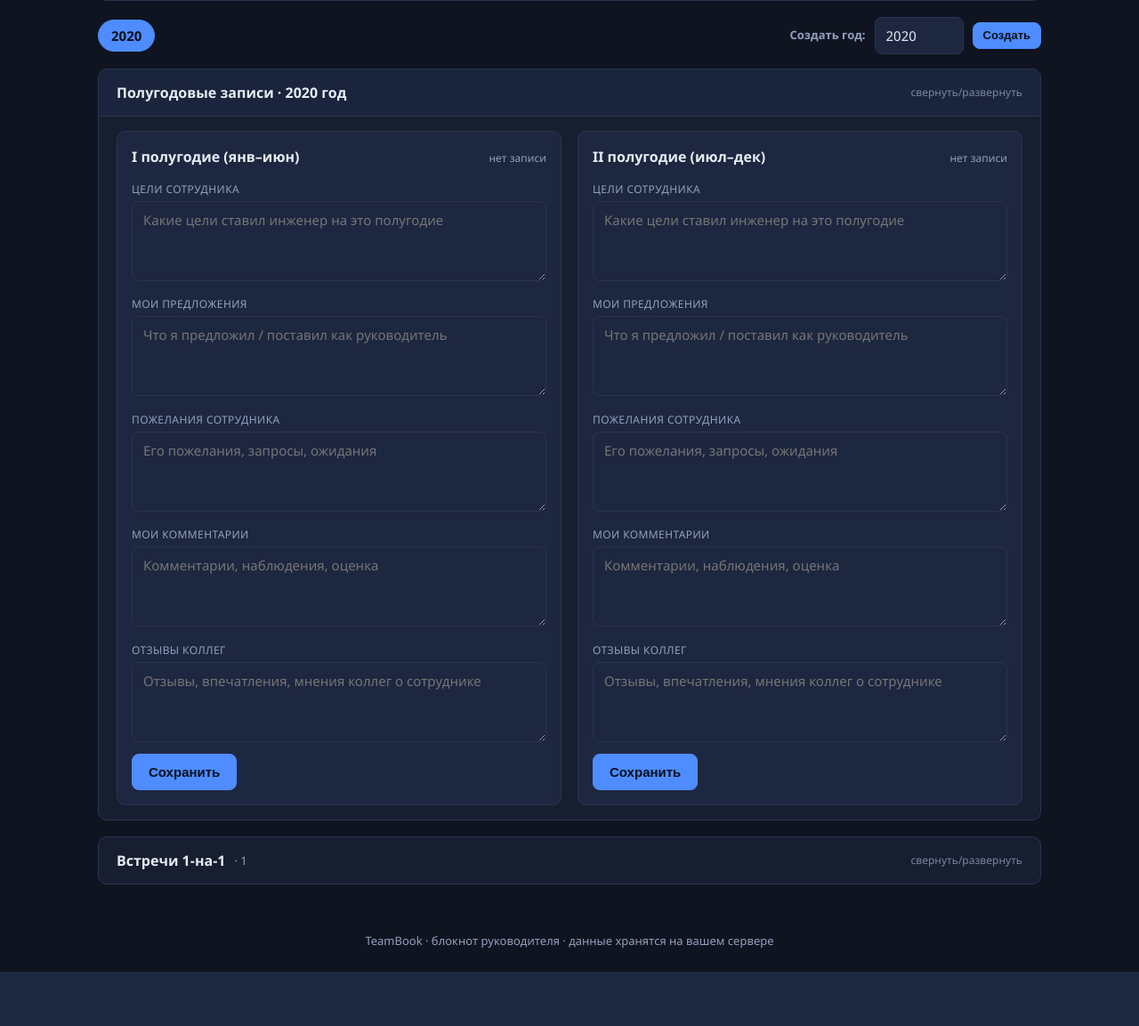
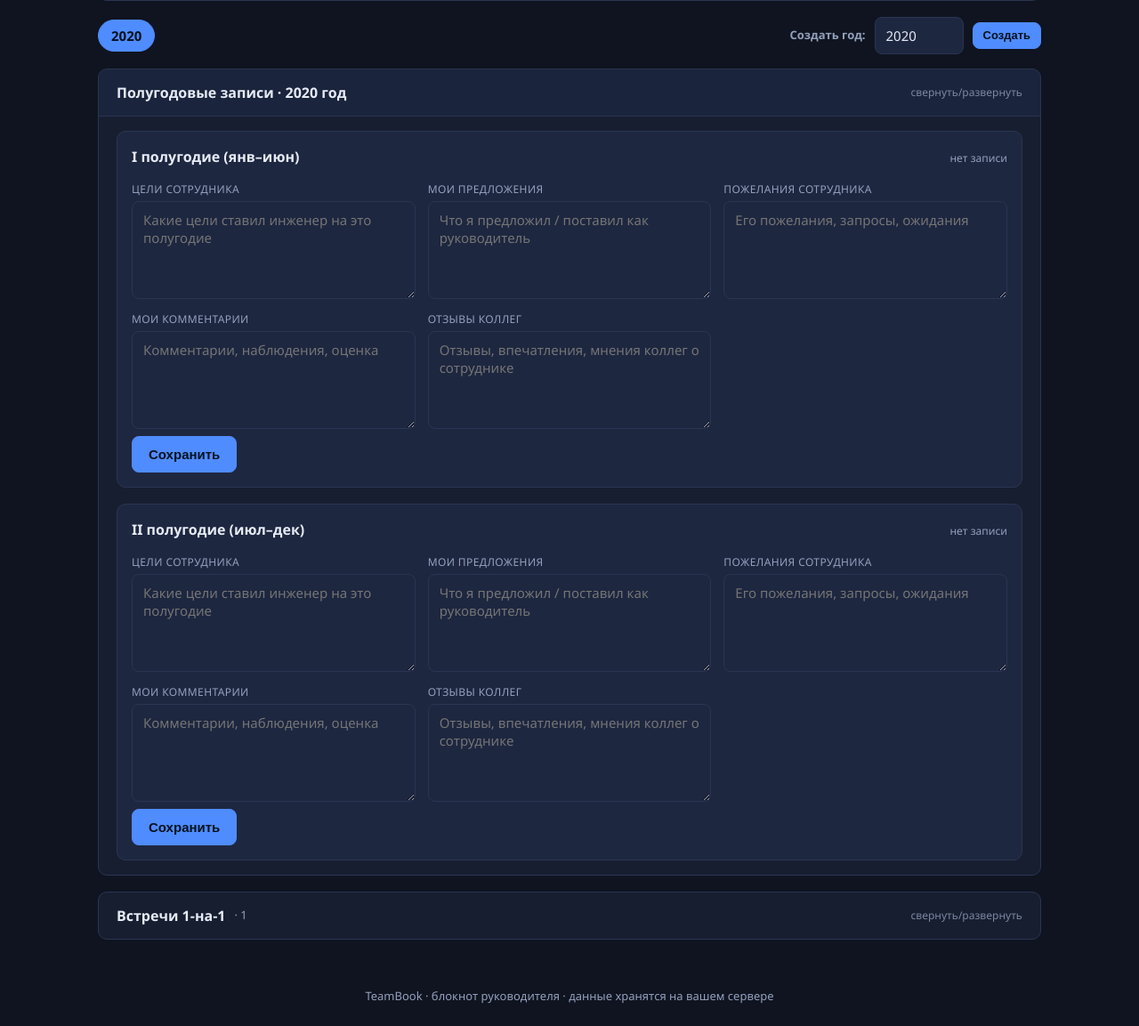
Before and after one commit to shoonia69/teambook, a Flask app: page /employee/1 in a window 1280 px wide, after a click that opens the changed part. Shown: the part 518-1671 px from the top of the page at 89% size. Before the commit the page ends 1610 px from the top, so only its background shows below. Run offline with Flask 3, Linux system fonts and the light colour scheme; the visitor is signed in with stand-in values (Sample User, id 1); tables that the repository leaves empty hold one stand-in row (values such as "Sample post").

Commit message:
style: поля полугодовых записей выложены горизонтально (сетка в 3 колонки) вместо вертикального столбца

```diff
--- a/static/style.css
+++ b/static/style.css
@@ -136,13 +136,22 @@ input:focus, select:focus, textarea:focus { outline: none; border-color: var(--a
 .cat-add input { flex: 1; }
 
 /* ---------- records block ---------- */
-.semester-blocks { display: grid; grid-template-columns: 1fr 1fr; gap: 18px; }
+.semester-blocks { display: grid; grid-template-columns: 1fr; gap: 18px; }
 .semester-block { background: var(--panel2); border: 1px solid var(--border); border-radius: var(--radius); padding: 16px; }
 .semester-block h3 { margin: 0 0 4px; font-size: 16px; }
 .semester-title { display: flex; justify-content: space-between; align-items: baseline; margin-bottom: 12px; }
 .semester-block .updated { color: var(--muted); font-size: 12px; }
 .field-label { font-size: 12px; color: var(--muted); text-transform: uppercase; letter-spacing: .4px; margin: 12px 0 4px; }
 .field-label:first-child { margin-top: 0; }
+
+/* Горизонтальное расположение полей полугодия: сетка в 3 колонки */
+.semester-fields {
+  display: grid;
+  grid-template-columns: repeat(3, 1fr);
+  gap: 14px;
+}
+.semester-fields .sfield { display: flex; flex-direction: column; }
+.semester-fields textarea { flex: 1; min-height: 110px; }
 
 /* ---------- details/summary (инлайн-правка) ---------- */
 details.inline-add, details.inline-edit { display: inline-block; }
@@ -177,4 +186,5 @@ details.accordion > summary .mktoggle { color: var(--muted); font-size: 15px; }
 
 @media (max-width: 760px) {
   .form-grid, .semester-blocks { grid-template-columns: 1fr; }
+  .semester-fields { grid-template-columns: 1fr; }
 }
--- a/templates/employee_view.html
+++ b/templates/employee_view.html
@@ -181,22 +181,32 @@
         <form method="post" action="{{ url_for('record_save', eid=emp.id) }}">
           <input type="hidden" name="year" value="{{ year }}">
           <input type="hidden" name="semester" value="{{ code }}">
-
+          <div class="semester-fields">
+            <div class="sfield">
               <div class="field-label">Цели сотрудника</div>
               <textarea name="goals_employee" placeholder="Какие цели ставил инженер на это полугодие">{{ (rec.goals_employee if rec else '') }}</textarea>
+            </div>
 
+            <div class="sfield">
               <div class="field-label">Мои предложения</div>
               <textarea name="proposals_manager" placeholder="Что я предложил / поставил как руководитель">{{ (rec.proposals_manager if rec else '') }}</textarea>
+            </div>
 
+            <div class="sfield">
               <div class="field-label">Пожелания сотрудника</div>
               <textarea name="wishes_employee" placeholder="Его пожелания, запросы, ожидания">{{ (rec.wishes_employee if rec else '') }}</textarea>
+            </div>
 
+            <div class="sfield">
               <div class="field-label">Мои комментарии</div>
               <textarea name="comments" placeholder="Комментарии, наблюдения, оценка">{{ (rec.comments if rec else '') }}</textarea>
+            </div>
 
+            <div class="sfield">
               <div class="field-label">Отзывы коллег</div>
               <textarea name="colleagues_feedback" placeholder="Отзывы, впечатления, мнения коллег о сотруднике">{{ (rec.colleagues_feedback if rec else '') }}</textarea>
-
+            </div>
+          </div>
           <div class="btn-row">
             <button class="btn primary" type="submit">Сохранить</button>
           </div>
```
Lines whose indentation alone changed are shown as unchanged.
